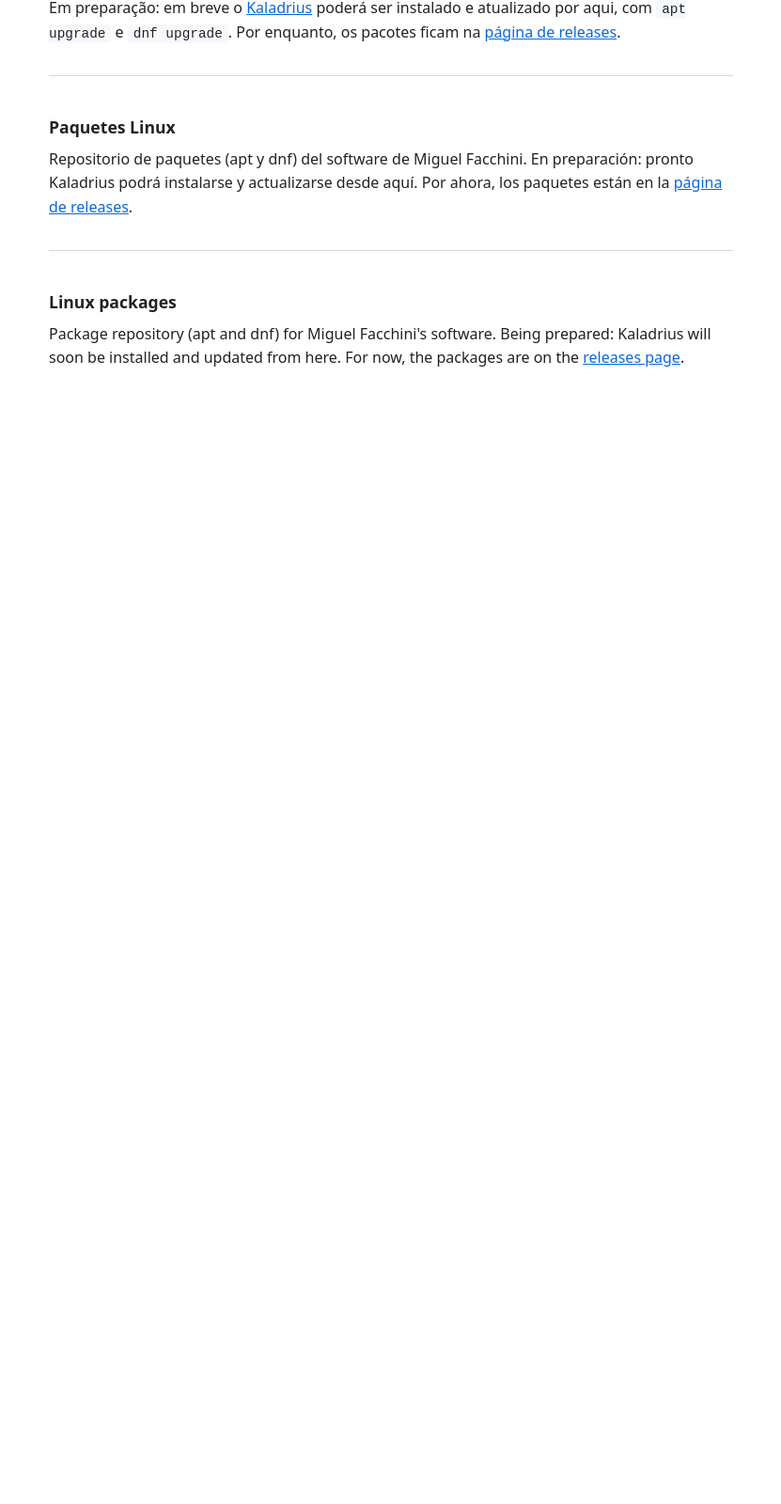
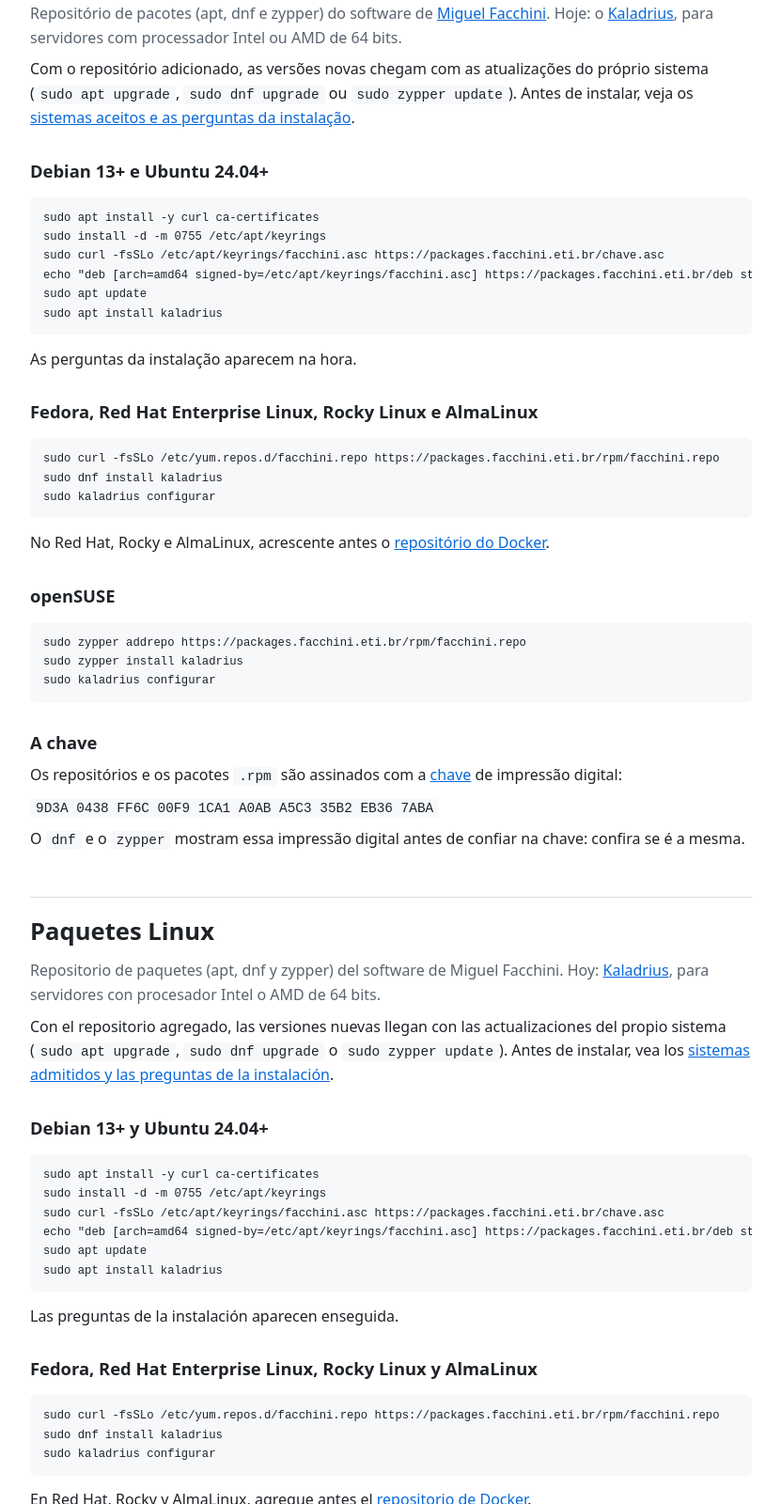
Before and after one commit to facchini-miguel/packages.facchini.eti.br, a plain HTML site: page site/index.html in a window 1280 px wide. Shown: the part 135-1735 px from the top of the page at 94% size, without its empty margins (224-1055 px from the left). Before the commit the page ends 800 px from the top, so only its background shows below. Drawn offline with Linux system fonts and the light colour scheme.

Commit message:
Signed apt and dnf/zypper repositories for Kaladrius
baixar.sh downloads the .deb and .rpm of every Kaladrius release, checked against each
release's SHA256SUMS; construir.sh builds /deb (apt-ftparchive, InRelease and Release.gpg)
and /rpm (every package signed with rpmsign, createrepo_c, repomd.xml.asc, facchini.repo),
signed with the key in the GPG_CHAVE_PRIVADA secret, which must match site/chave.asc. The
workflow runs on push, hourly (publishing only when the packages changed) and by hand.
The home page shows how to add the repository on Debian, Ubuntu, Fedora, RHEL and openSUSE.

Tested with a throwaway key: install from the repository and upgrade 0.54.0 -> 0.54.1 with
apt (Debian 13, Ubuntu 24.04), dnf (Fedora 43) and zypper (openSUSE Tumbleweed); rpm 6
verifies the package signature; apt refuses the repository with another key.

Co-Authored-By: Claude Opus 5.5 <noreply@anthropic.com>

```diff
--- a/site/index.html
+++ b/site/index.html
@@ -4,7 +4,7 @@
 <meta charset="utf-8">
 <meta name="viewport" content="width=device-width, initial-scale=1">
 <title>Pacotes Linux · facchini.eti.br</title>
-<meta name="description" content="Repositório de pacotes Linux (apt e dnf) do software de Miguel Facchini.">
+<meta name="description" content="Repositório de pacotes Linux (apt, dnf e zypper) do software de Miguel Facchini.">
 <style>
   :root { --fundo: #ffffff; --texto: #1f2328; --suave: #59636e; --linha: #d1d9e0; --codigo: #f6f8fa; --link: #0969da; }
   @media (prefers-color-scheme: dark) {
@@ -12,30 +12,111 @@
   }
   * { box-sizing: border-box; }
   body { margin: 0; background: var(--fundo); color: var(--texto); font: 16px/1.6 system-ui, -apple-system, "Segoe UI", sans-serif; }
-  main { max-width: 760px; margin: 0 auto; padding: 48px 16px; }
+  main { max-width: 800px; margin: 0 auto; padding: 40px 16px 64px; }
+  nav { font-size: .95rem; margin-bottom: 24px; }
+  nav a { margin-right: 12px; }
   h1 { font-size: 1.6rem; margin: 0 0 8px; }
-  h2 { font-size: 1.1rem; margin: 32px 0 8px; }
+  h2 { font-size: 1.15rem; margin: 28px 0 8px; }
   p { margin: 8px 0; }
   .suave { color: var(--suave); }
-  section + section { border-top: 1px solid var(--linha); margin-top: 32px; padding-top: 8px; }
+  section + section { border-top: 1px solid var(--linha); margin-top: 48px; padding-top: 16px; }
   a { color: var(--link); }
-  code { background: var(--codigo); padding: 2px 6px; border-radius: 4px; font-size: .9em; }
+  code { background: var(--codigo); padding: 2px 6px; border-radius: 4px; font-size: .9em; overflow-wrap: anywhere; }
+  pre { background: var(--codigo); padding: 12px 14px; border-radius: 6px; overflow-x: auto; font-size: .85rem; line-height: 1.5; }
+  pre code { background: none; padding: 0; overflow-wrap: normal; }
 </style>
 </head>
 <body>
 <main>
-  <section lang="pt-BR">
+  <nav><a href="#pt" lang="pt-BR">Português</a><a href="#es" lang="es">Español</a><a href="#en" lang="en">English</a></nav>
+
+  <section id="pt" lang="pt-BR">
     <h1>Pacotes Linux</h1>
-    <p class="suave">Repositório de pacotes (apt e dnf) do software de <a href="https://www.facchini.eti.br">Miguel Facchini</a>.</p>
-    <p>Em preparação: em breve o <a href="https://github.com/facchini-miguel/kaladrius">Kaladrius</a> poderá ser instalado e atualizado por aqui, com <code>apt upgrade</code> e <code>dnf upgrade</code>. Por enquanto, os pacotes ficam na <a href="https://github.com/facchini-miguel/kaladrius/releases/latest">página de releases</a>.</p>
+    <p class="suave">Repositório de pacotes (apt, dnf e zypper) do software de <a href="https://www.facchini.eti.br">Miguel Facchini</a>. Hoje: o <a href="https://github.com/facchini-miguel/kaladrius">Kaladrius</a>, para servidores com processador Intel ou AMD de 64 bits.</p>
+    <p>Com o repositório adicionado, as versões novas chegam com as atualizações do próprio sistema (<code>sudo apt upgrade</code>, <code>sudo dnf upgrade</code> ou <code>sudo zypper update</code>). Antes de instalar, veja os <a href="https://kaladrius-docs.facchini.eti.br/pt-BR/installation/linux-package">sistemas aceitos e as perguntas da instalação</a>.</p>
+
+    <h2>Debian 13+ e Ubuntu 24.04+</h2>
+<pre><code>sudo apt install -y curl ca-certificates
+sudo install -d -m 0755 /etc/apt/keyrings
+sudo curl -fsSLo /etc/apt/keyrings/facchini.asc https://packages.facchini.eti.br/chave.asc
+echo "deb [arch=amd64 signed-by=/etc/apt/keyrings/facchini.asc] https://packages.facchini.eti.br/deb stable main" | sudo tee /etc/apt/sources.list.d/facchini.list
+sudo apt update
+sudo apt install kaladrius</code></pre>
+    <p>As perguntas da instalação aparecem na hora.</p>
+
+    <h2>Fedora, Red Hat Enterprise Linux, Rocky Linux e AlmaLinux</h2>
+<pre><code>sudo curl -fsSLo /etc/yum.repos.d/facchini.repo https://packages.facchini.eti.br/rpm/facchini.repo
+sudo dnf install kaladrius
+sudo kaladrius configurar</code></pre>
+    <p>No Red Hat, Rocky e AlmaLinux, acrescente antes o <a href="https://docs.docker.com/engine/install/rhel/">repositório do Docker</a>.</p>
+
+    <h2>openSUSE</h2>
+<pre><code>sudo zypper addrepo https://packages.facchini.eti.br/rpm/facchini.repo
+sudo zypper install kaladrius
+sudo kaladrius configurar</code></pre>
+
+    <h2>A chave</h2>
+    <p>Os repositórios e os pacotes <code>.rpm</code> são assinados com a <a href="chave.asc">chave</a> de impressão digital:</p>
+    <p><code>9D3A 0438 FF6C 00F9 1CA1 A0AB A5C3 35B2 EB36 7ABA</code></p>
+    <p>O <code>dnf</code> e o <code>zypper</code> mostram essa impressão digital antes de confiar na chave: confira se é a mesma.</p>
   </section>
-  <section lang="es">
-    <h2>Paquetes Linux</h2>
-    <p>Repositorio de paquetes (apt y dnf) del software de Miguel Facchini. En preparación: pronto Kaladrius podrá instalarse y actualizarse desde aquí. Por ahora, los paquetes están en la <a href="https://github.com/facchini-miguel/kaladrius/releases/latest">página de releases</a>.</p>
+
+  <section id="es" lang="es">
+    <h1>Paquetes Linux</h1>
+    <p class="suave">Repositorio de paquetes (apt, dnf y zypper) del software de Miguel Facchini. Hoy: <a href="https://github.com/facchini-miguel/kaladrius">Kaladrius</a>, para servidores con procesador Intel o AMD de 64 bits.</p>
+    <p>Con el repositorio agregado, las versiones nuevas llegan con las actualizaciones del propio sistema (<code>sudo apt upgrade</code>, <code>sudo dnf upgrade</code> o <code>sudo zypper update</code>). Antes de instalar, vea los <a href="https://kaladrius-docs.facchini.eti.br/es/installation/linux-package">sistemas admitidos y las preguntas de la instalación</a>.</p>
+
+    <h2>Debian 13+ y Ubuntu 24.04+</h2>
+<pre><code>sudo apt install -y curl ca-certificates
+sudo install -d -m 0755 /etc/apt/keyrings
+sudo curl -fsSLo /etc/apt/keyrings/facchini.asc https://packages.facchini.eti.br/chave.asc
+echo "deb [arch=amd64 signed-by=/etc/apt/keyrings/facchini.asc] https://packages.facchini.eti.br/deb stable main" | sudo tee /etc/apt/sources.list.d/facchini.list
+sudo apt update
+sudo apt install kaladrius</code></pre>
+    <p>Las preguntas de la instalación aparecen enseguida.</p>
+
+    <h2>Fedora, Red Hat Enterprise Linux, Rocky Linux y AlmaLinux</h2>
+<pre><code>sudo curl -fsSLo /etc/yum.repos.d/facchini.repo https://packages.facchini.eti.br/rpm/facchini.repo
+sudo dnf install kaladrius
+sudo kaladrius configurar</code></pre>
+    <p>En Red Hat, Rocky y AlmaLinux, agregue antes el <a href="https://docs.docker.com/engine/install/rhel/">repositorio de Docker</a>.</p>
+
+    <h2>openSUSE</h2>
+<pre><code>sudo zypper addrepo https://packages.facchini.eti.br/rpm/facchini.repo
+sudo zypper install kaladrius
+sudo kaladrius configurar</code></pre>
+
+    <h2>La clave</h2>
+    <p>Los repositorios y los paquetes <code>.rpm</code> están firmados con la <a href="chave.asc">clave</a> de huella digital <code>9D3A 0438 FF6C 00F9 1CA1 A0AB A5C3 35B2 EB36 7ABA</code>. <code>dnf</code> y <code>zypper</code> muestran esa huella antes de confiar en la clave: compruebe que sea la misma.</p>
   </section>
-  <section lang="en">
-    <h2>Linux packages</h2>
-    <p>Package repository (apt and dnf) for Miguel Facchini's software. Being prepared: Kaladrius will soon be installed and updated from here. For now, the packages are on the <a href="https://github.com/facchini-miguel/kaladrius/releases/latest">releases page</a>.</p>
+
+  <section id="en" lang="en">
+    <h1>Linux packages</h1>
+    <p class="suave">Package repository (apt, dnf and zypper) for Miguel Facchini's software. Today: <a href="https://github.com/facchini-miguel/kaladrius">Kaladrius</a>, for servers with a 64-bit Intel or AMD processor.</p>
+    <p>With the repository added, new versions come with the system's own updates (<code>sudo apt upgrade</code>, <code>sudo dnf upgrade</code> or <code>sudo zypper update</code>). Before installing, see the <a href="https://kaladrius-docs.facchini.eti.br/installation/linux-package">supported systems and the installation's questions</a>.</p>
+
+    <h2>Debian 13+ and Ubuntu 24.04+</h2>
+<pre><code>sudo apt install -y curl ca-certificates
+sudo install -d -m 0755 /etc/apt/keyrings
+sudo curl -fsSLo /etc/apt/keyrings/facchini.asc https://packages.facchini.eti.br/chave.asc
+echo "deb [arch=amd64 signed-by=/etc/apt/keyrings/facchini.asc] https://packages.facchini.eti.br/deb stable main" | sudo tee /etc/apt/sources.list.d/facchini.list
+sudo apt update
+sudo apt install kaladrius</code></pre>
+    <p>The installation's questions appear right away.</p>
+
+    <h2>Fedora, Red Hat Enterprise Linux, Rocky Linux and AlmaLinux</h2>
+<pre><code>sudo curl -fsSLo /etc/yum.repos.d/facchini.repo https://packages.facchini.eti.br/rpm/facchini.repo
+sudo dnf install kaladrius
+sudo kaladrius configurar</code></pre>
+    <p>On Red Hat, Rocky and AlmaLinux, add <a href="https://docs.docker.com/engine/install/rhel/">Docker's repository</a> first.</p>
+
+    <h2>openSUSE</h2>
+<pre><code>sudo zypper addrepo https://packages.facchini.eti.br/rpm/facchini.repo
+sudo zypper install kaladrius
+sudo kaladrius configurar</code></pre>
+
+    <h2>The key</h2>
+    <p>The repositories and the <code>.rpm</code> packages are signed with the <a href="chave.asc">key</a> with fingerprint <code>9D3A 0438 FF6C 00F9 1CA1 A0AB A5C3 35B2 EB36 7ABA</code>. <code>dnf</code> and <code>zypper</code> show that fingerprint before trusting the key: check that it is the same.</p>
   </section>
 </main>
 </body>
```
Also changed, not shown: 6 other files.
